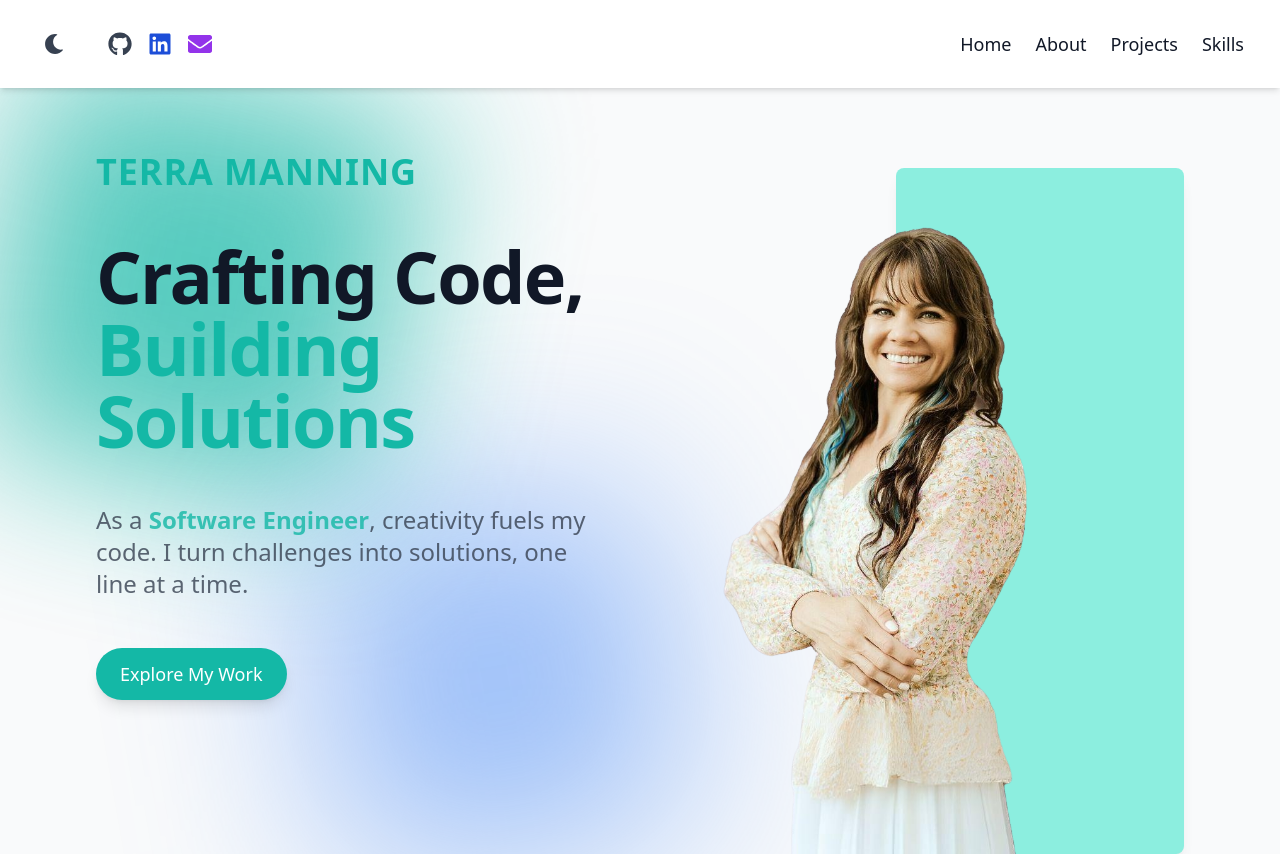
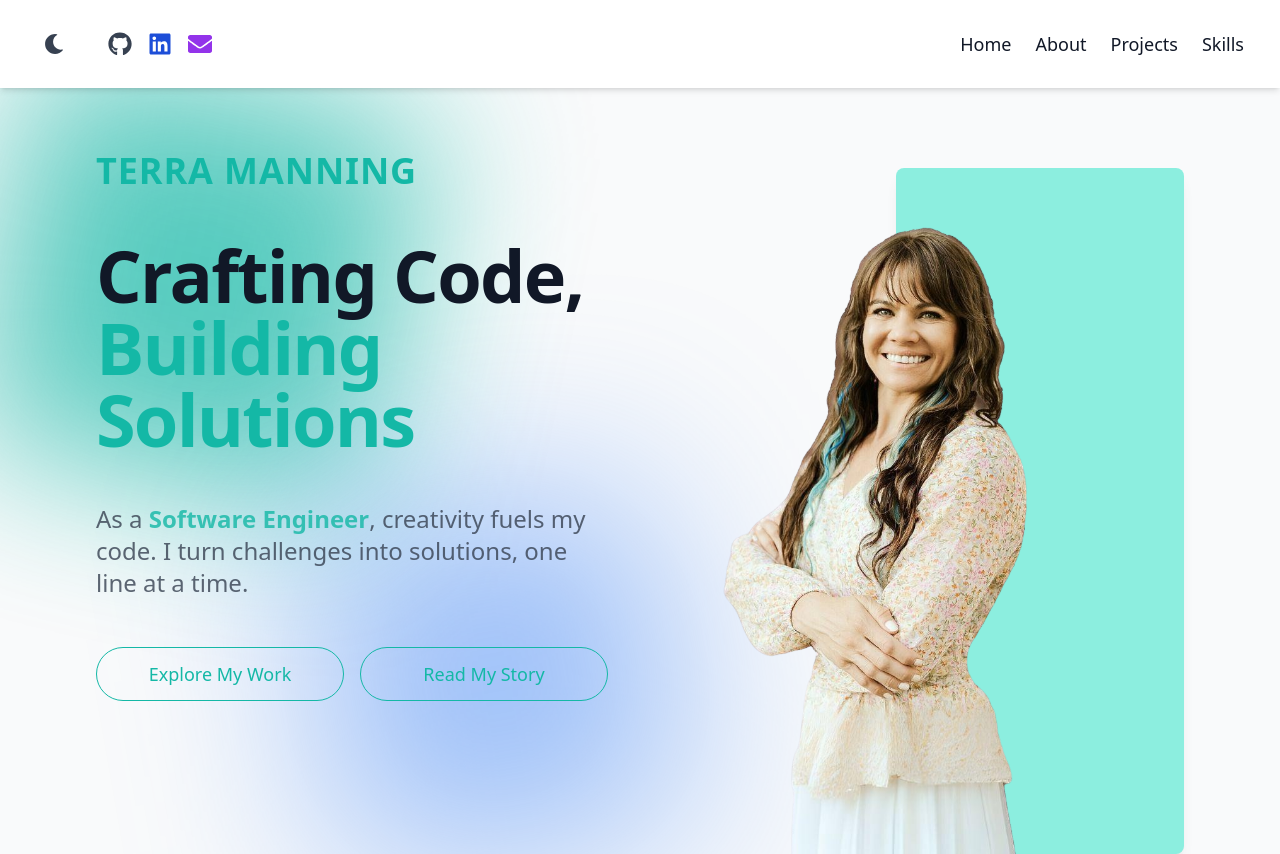
Before and after one commit to TDManning/Portfolio, a React (Create React App) app: page / in a window 1280 px wide. Built offline with nearby package versions, Linux system fonts and the light colour scheme.

Commit message:
feat: second button on home page

```diff
--- a/src/sections/Home.tsx
+++ b/src/sections/Home.tsx
@@ -5,51 +5,54 @@ import { useNavigate } from "react-router-dom";
 export const Home: React.FC = () => {
   const navigate = useNavigate();
 
-  const handleClick = () => {
+  const handleProjectsClick = () => {
     console.log("Button clicked: navigating to /projects");
     navigate('/projects');
   };
 
+  const handleAboutClick = () => {
+    console.log("Button clicked: navigating to /about");
+    navigate('/about');
+  };
+
   return (
     <section
-      className="relative flex flex-col lg:flex-row items-center justify-between min-h-screen bg-gray-50 dark:bg-gray-900 text-gray-900 dark:text-white px-8 sm:px-14 lg:px-24 overflow-hidden transition-all duration-300 mt-[-1px] pt-[80px] sm:pt-0"
-    >
+      className="relative flex flex-col lg:flex-row items-center justify-between min-h-screen bg-gray-50 dark:bg-gray-900 text-gray-900 dark:text-white px-8 sm:px-14 lg:px-24 overflow-hidden transition-all duration-300 mt-[-1px] pt-[80px] sm:pt-0">
       <div className="absolute top-0 left-0 w-full h-full bg-gray-50 dark:bg-gray-900 -z-50"></div>
-
       <div className="absolute top-0 left-0 w-full h-full z-0 overflow-hidden">
         <div className="absolute top-20 left-0 w-[400px] h-[400px] bg-teal-500 dark:bg-teal-700 opacity-70 rotate-12 blur-[80px]"></div>
         <div className="absolute bottom-0 left-[25%] w-[350px] h-[350px] bg-blue-500 dark:bg-purple-500 opacity-50 rotate-[-10deg] blur-[100px]"></div>
       </div>
-
-      <div className="relative z-10 max-w-[1400px] w-full mx-auto flex flex-col lg:flex-row items-center justify-between flex-grow space-y-16 lg:space-y-12">
+      <div className="relative z-10 max-w-[1400px] w-full mx-auto flex flex-col lg:flex-row items-center justify-between flex-grow space-y-6 sm:space-y-8 lg:space-y-12">
         <div className="max-w-lg text-center lg:text-left">
           <AnimatedDiv>
             <div className="space-y-6 sm:space-y-8 lg:space-y-12">
               <h2 className="text-2xl sm:text-3xl md:text-4xl font-bold text-teal-500 dark:text-teal-300 tracking-wide uppercase">
                 Terra Manning
               </h2>
-
               <h1 className="text-5xl sm:text-6xl md:text-7xl font-black leading-[1.1] tracking-tight">
                 Crafting Code,
                 <span className="text-teal-500 dark:text-teal-300"> Building Solutions</span>
               </h1>
-
               <p className="text-lg sm:text-xl md:text-2xl text-gray-700 dark:text-gray-300 opacity-80 leading-[1.8]">
                 As a <span className="text-teal-500 dark:text-teal-300 font-semibold">Software Engineer</span>, creativity fuels my code.
                 I turn challenges into solutions, one line at a time.
               </p>
-
-              <div className="mt-6 sm:mt-8 lg:mt-10">
+              <div className="mt-6 sm:mt-8 lg:mt-10 flex flex-col sm:flex-row gap-4">
                 <button
-                onClick={handleClick}
-                className="px-6 py-3 bg-teal-500 dark:bg-teal-700 hover:bg-teal-400 dark:hover:bg-teal-600 text-white font-medium text-lg rounded-full transition-all shadow-lg">
-                Explore My Work
+                  onClick={handleProjectsClick}
+                  className="flex-1 px-6 py-3 bg-transparent text-teal-500 border border-teal-500 hover:bg-teal-500 hover:text-white dark:bg-transparent dark:text-teal-400 dark:border-teal-400 dark:hover:bg-teal-500 dark:hover:text-white font-medium text-lg rounded-full transition-colors">
+                  Explore My Work
+                </button>
+                <button
+                  onClick={handleAboutClick}
+                  className="flex-1 px-6 py-3 bg-transparent text-teal-500 border border-teal-500 hover:bg-teal-500 hover:text-white dark:bg-transparent dark:text-teal-400 dark:border-teal-400 dark:hover:bg-teal-500 dark:hover:text-white font-medium text-lg rounded-full transition-colors">
+                  Read My Story
                 </button>
               </div>
             </div>
           </AnimatedDiv>
         </div>
-
         <div className="relative flex justify-center lg:justify-end w-full lg:w-auto">
           <div className="absolute bottom-0 left-1/2 -translate-x-1/5 w-[50%] h-[85%] bg-teal-300 dark:bg-teal-600 opacity-70 rounded-lg shadow-lg z-[100]"></div>
 
```
